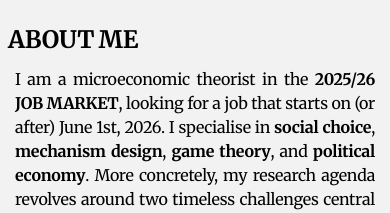
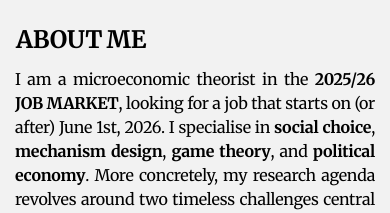
Before and after one commit to HectorHermidaRivera/hectorhermidarivera.github.io, a Jekyll site: the page built from index.md, in a window 390 px wide. Shown: the top 213 px of the page. Built offline with Jekyll 4.4.1, drawn with Linux system fonts in a browser that asks for light colours; a style sheet for code colours, icons or effects is not loaded.

Commit message:
Update style.css

```diff
--- a/assets/css/style.css
+++ b/assets/css/style.css
@@ -307,7 +307,7 @@ a {
 #about-me h2 {
   font-weight: bold;
   text-transform: uppercase;
-  margin: 1em 0 0.5em 8px;  /* remove default left/right margin, keep some bottom spacing */
+  margin: 1em 0 0.5em 16px;  /* remove default left/right margin, keep some bottom spacing */
   padding: 0;            /* remove padding */
 }
 
```
